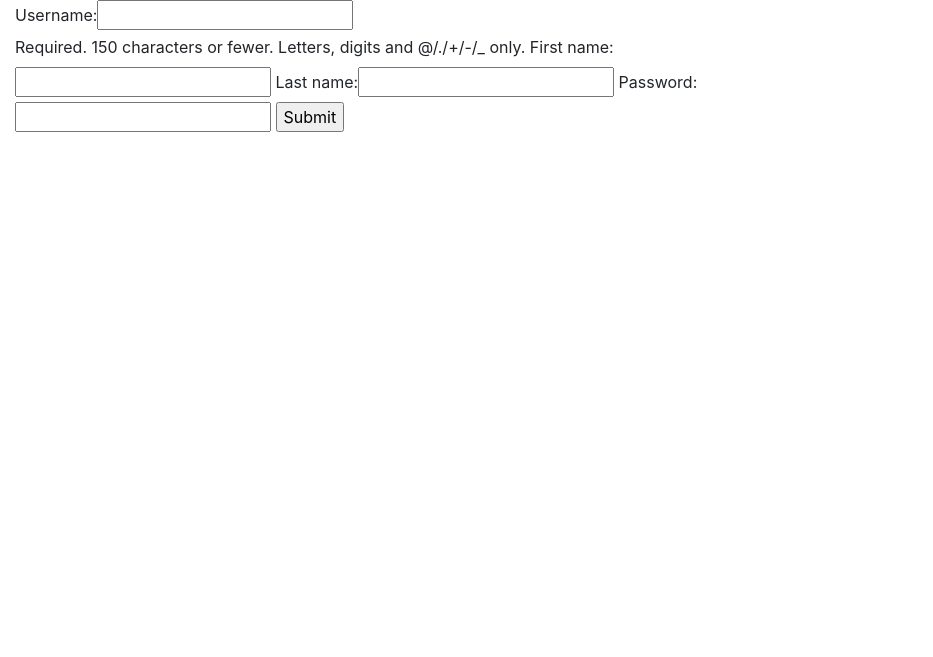
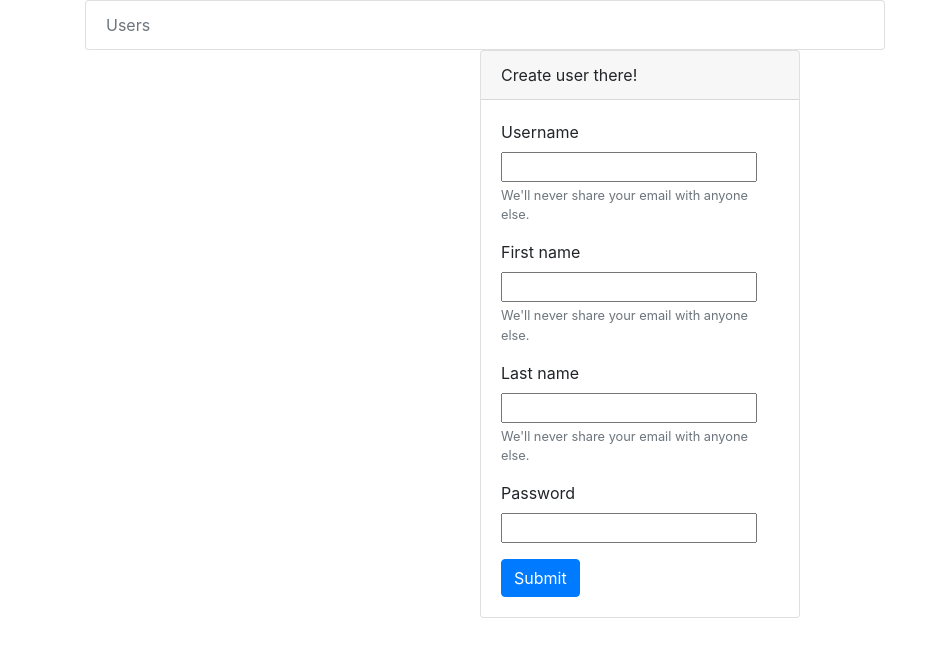
Before and after one commit to tamkovich/Django-Library, a Django app: page / in a window 1280 px wide. Shown: the top 657 px of the page, without its empty margins (0-933 px from the left). Run offline with Django 3.2, Linux system fonts and the light colour scheme; some libraries are stand-ins or nearby versions.

Commit message:
pretty list users view

```diff
--- a/templates/main/home.html
+++ b/templates/main/home.html
@@ -1,25 +1,54 @@
 {% extends 'base.html' %}
 
 {% block content %}
+<div class="container">
+    <ul class="list-group" style="width: 50rem;">
+    <li class="list-group-item disabled">Users</li>
     {% for user in users %}
-        <a href="/lib/{{ user.id }}">{{ user.username }}</a>
+        <li class="list-group-item"><a href="/lib/{{ user.id }}">
+        {% if user.get_full_name %}
+            {{ user.get_full_name }}
+        {% else %}
+            {{ user.username }}
+        {% endif %}
+        </a></li>
         <br>
     {% endfor %}
-
-    <div class="container-fluid">
-        <div class="row">
-            <div class="col-sm-12 col-md-7">
-                <div class="panel panel-default">
-                    <div class="panel-body">
-                        <form method="post" action="">
-                            {% csrf_token %}
-                            {{ user_form }}
-                            <input type="submit">
-                        </form>
-                    </div>
-                </div>
-            </div>
-        </div>
+    </ul>
+</div>
+<div class="container" style="align-items: center;
+    justify-content: space-around;
+    display: flex;
+    float: none;">
+    <div class="card" style="width: 20rem; position: relative;">
+      <div class="card-header">
+          Create user there!
+      </div>
+      <div class="card-body" style="align-items: center; justify-content: center; display: flex;">
+        <form method="post" action="">
+          {% csrf_token %}
+          <div class="form-group">
+            <label for="exampleInputEmail1">Username</label>
+            {{ user_form.username }}
+            <small id="emailHelp" class="form-text text-muted">We'll never share your email with anyone else.</small>
+          </div>
+          <div class="form-group">
+            <label for="exampleInputEmail1">First name</label>
+            {{ user_form.first_name }}
+            <small id="emailHelp" class="form-text text-muted">We'll never share your email with anyone else.</small>
+          </div>
+          <div class="form-group">
+            <label for="exampleInputEmail1">Last name</label>
+            {{ user_form.last_name }}
+            <small id="emailHelp" class="form-text text-muted">We'll never share your email with anyone else.</small>
+          </div>
+          <div class="form-group">
+            <label for="exampleInputPassword1">Password</label>
+            {{ user_form.password }}
+          </div>
+          <input type="submit" class="btn btn-primary">
+        </form>
+      </div>
     </div>
-
+</div>
 {% endblock content %}
```
